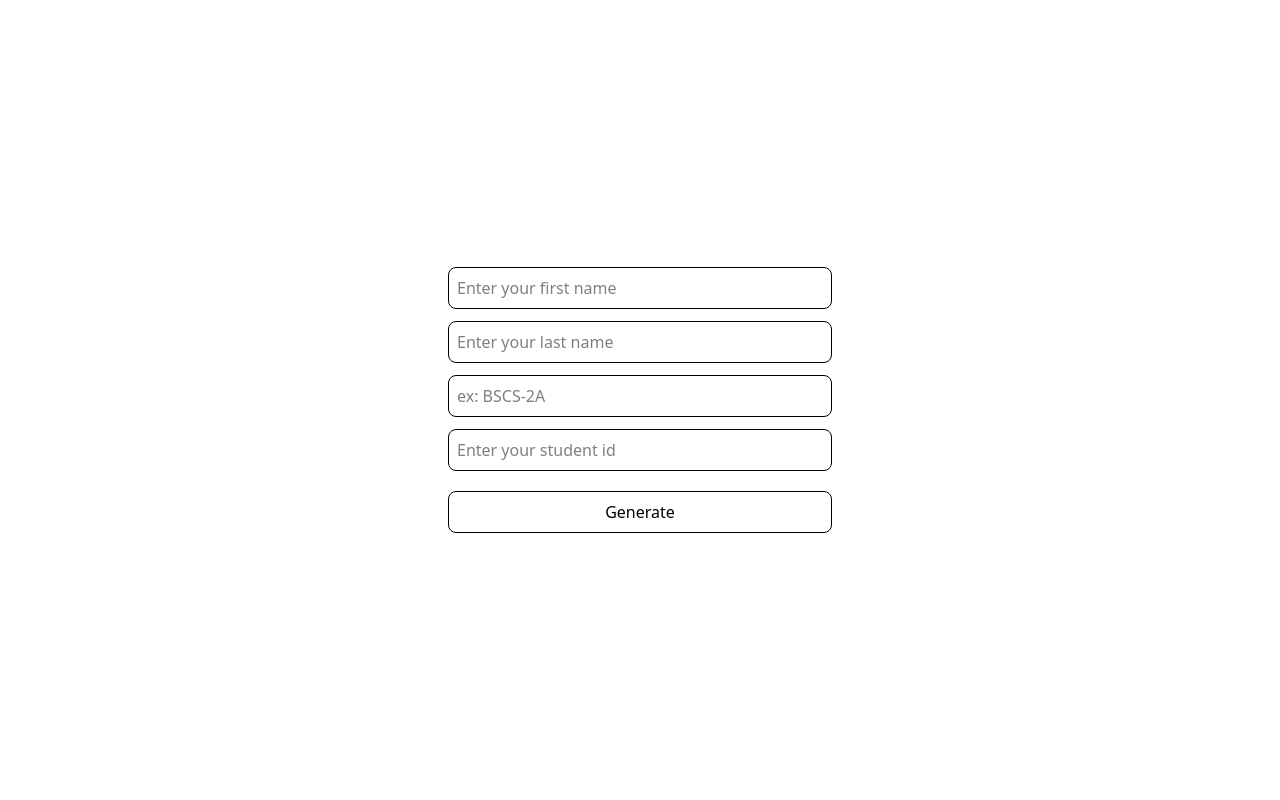
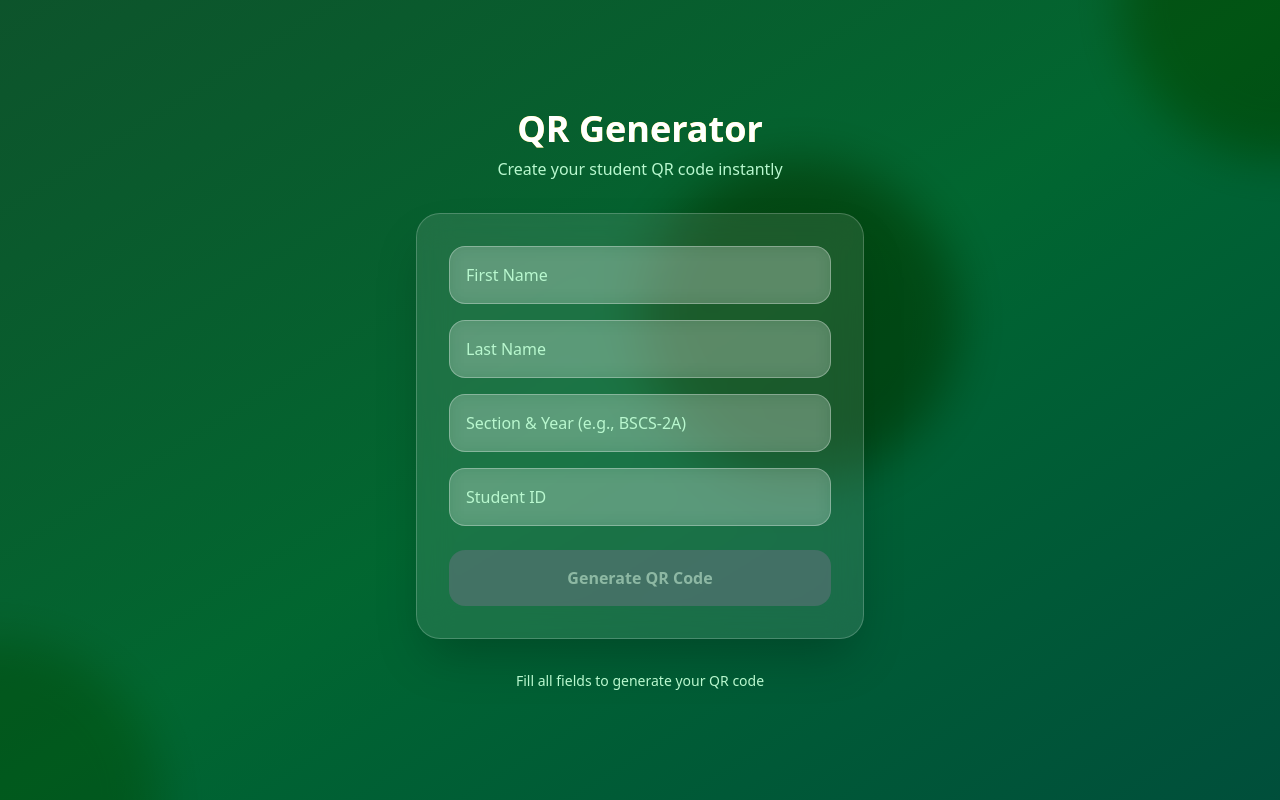
Before and after one commit to Cedrilicity/Student-QR-Generator, a React (Vite) app: page / in a window 1280 px wide. Built offline with nearby package versions, Linux system fonts and the light colour scheme.

Commit message:
added design&animation NCF color palette

```diff
--- a/src/App.tsx
+++ b/src/App.tsx
@@ -1,5 +1,4 @@
 import QRCode from "qrcode";
-
 import React, { useState } from "react";
 
 function App() {
@@ -10,6 +9,8 @@ function App() {
     student_id: "",
   });
   const [qrCode, setQrCode] = useState<string | null>(null);
+  const [isGenerating, setIsGenerating] = useState(false);
+  const [showSuccess, setShowSuccess] = useState(false);
 
   const handleInputChange = (e: React.ChangeEvent<HTMLInputElement>) => {
     const { id, value } = e.target;
@@ -17,16 +18,33 @@ function App() {
   };
 
   const handleGenerate = async () => {
+    setIsGenerating(true);
+    setShowSuccess(false);
+
     const data = `{
       "first_name": "${form.fname}",
       "last_name": "${form.lname}",
       "section_year": "${form.section_year}",
       "student_id": "${form.student_id}"
     }`;
+
     try {
-      const url = await QRCode.toDataURL(data);
+
+      await new Promise(resolve => setTimeout(resolve, 800));
+
+      const url = await QRCode.toDataURL(data, {
+        width: 300,
+        margin: 2,
+        color: {
+          dark: '#064e3b',
+          light: '#ffffff'
+        }
+      });
+
       setQrCode(url);
-      // Auto-download the QR code image
+      setShowSuccess(true);
+
+
       const link = document.createElement("a");
       link.href = url;
       link.download = `qr_code_${form.fname || "student"}.png`;
@@ -35,61 +53,144 @@ function App() {
       document.body.removeChild(link);
     } catch (err) {
       alert("Failed to generate QR code");
+    } finally {
+      setIsGenerating(false);
     }
   };
 
+  const isFormValid = form.fname && form.lname && form.section_year && form.student_id;
+
   return (
-  <div className="flex items-center justify-center min-h-screen">
-    <div className="flex flex-col space-y-3 w-full max-w-sm">
+    <div className="min-h-screen bg-gradient-to-br from-green-900 via-green-800 to-emerald-900 flex items-center justify-center p-4">
+      <div className="absolute inset-0 overflow-hidden">
+        <div className="absolute -top-40 -right-40 w-80 h-80 bg-yellow-500 rounded-full mix-blend-multiply filter blur-xl opacity-70 animate-pulse"></div>
+        <div className="absolute -bottom-40 -left-40 w-80 h-80 bg-green-500 rounded-full mix-blend-multiply filter blur-xl opacity-70 animate-pulse" style={{animationDelay: '2s'}}></div>
+        <div className="absolute top-40 left-1/2 w-80 h-80 bg-yellow-600 rounded-full mix-blend-multiply filter blur-xl opacity-70 animate-pulse" style={{animationDelay: '4s'}}></div>
+      </div>
+
+      <div className="relative z-10 w-full max-w-md">
+        <div className="text-center mb-8 animate-fade-in">
+          <h1 className="text-4xl font-bold text-white mb-2 bg-gradient-to-r from-yellow-400 to-yellow-300 bg-clip-text text-transparent">
+            QR Generator
+          </h1>
+          <p className="text-green-200">Create your student QR code instantly</p>
+        </div>
+
+        <div className="backdrop-blur-lg bg-white/10 rounded-3xl p-8 border border-white/20 shadow-2xl animate-slide-up">
+          <div className="space-y-6">
+            <div className="space-y-4">
+              <div className="relative group">
                 <input
                   type="text"
-        className="w-full p-2 rounded-lg border border-black text-black focus:ring-2 focus:ring-gray-500"
+                  className="w-full p-4 rounded-2xl bg-white/20 backdrop-blur-sm border border-white/30 text-white placeholder-green-200 focus:outline-none focus:ring-2 focus:ring-yellow-400 focus:border-transparent transition-all duration-300 hover:bg-white/25"
                   id="fname"
-        placeholder="Enter your first name"
+                  placeholder="First Name"
                   value={form.fname}
                   onChange={handleInputChange}
                 />
+                <div className="absolute inset-0 rounded-2xl bg-gradient-to-r from-yellow-400/20 to-green-400/20 opacity-0 group-hover:opacity-100 transition-opacity duration-300 pointer-events-none"></div>
+              </div>
 
+              <div className="relative group">
                 <input
                   type="text"
-        className="w-full p-2 rounded-lg border border-black text-black focus:ring-2 focus:ring-gray-500"
+                  className="w-full p-4 rounded-2xl bg-white/20 backdrop-blur-sm border border-white/30 text-white placeholder-green-200 focus:outline-none focus:ring-2 focus:ring-yellow-400 focus:border-transparent transition-all duration-300 hover:bg-white/25"
                   id="lname"
-        placeholder="Enter your last name"
+                  placeholder="Last Name"
                   value={form.lname}
                   onChange={handleInputChange}
                 />
+                <div className="absolute inset-0 rounded-2xl bg-gradient-to-r from-yellow-400/20 to-green-400/20 opacity-0 group-hover:opacity-100 transition-opacity duration-300 pointer-events-none"></div>
+              </div>
 
+              <div className="relative group">
                 <input
                   type="text"
                   id="section_year"
-        className="w-full p-2 rounded-lg border border-black text-black focus:ring-2 focus:ring-gray-500"
-        placeholder="ex: BSCS-2A"
+                  className="w-full p-4 rounded-2xl bg-white/20 backdrop-blur-sm border border-white/30 text-white placeholder-green-200 focus:outline-none focus:ring-2 focus:ring-yellow-400 focus:border-transparent transition-all duration-300 hover:bg-white/25"
+                  placeholder="Section & Year (e.g., BSCS-2A)"
                   value={form.section_year}
                   onChange={handleInputChange}
                 />
+                <div className="absolute inset-0 rounded-2xl bg-gradient-to-r from-yellow-400/20 to-green-400/20 opacity-0 group-hover:opacity-100 transition-opacity duration-300 pointer-events-none"></div>
+              </div>
 
+              <div className="relative group">
                 <input
                   type="text"
-        className="w-full p-2 rounded-lg border border-black text-black focus:ring-2 focus:ring-gray-500"
+                  className="w-full p-4 rounded-2xl bg-white/20 backdrop-blur-sm border border-white/30 text-white placeholder-green-200 focus:outline-none focus:ring-2 focus:ring-yellow-400 focus:border-transparent transition-all duration-300 hover:bg-white/25"
                   id="student_id"
-        placeholder="Enter your student id"
+                  placeholder="Student ID"
                   value={form.student_id}
                   onChange={handleInputChange}
                 />
+                <div className="absolute inset-0 rounded-2xl bg-gradient-to-r from-yellow-400/20 to-green-400/20 opacity-0 group-hover:opacity-100 transition-opacity duration-300 pointer-events-none"></div>
+              </div>
+            </div>
+
 
             <button
-        className="mt-2 px-4 py-2 rounded-lg border border-black text-black hover:bg-gray-100"
-        id="generate-btn"
+              className={`w-full p-4 rounded-2xl font-semibold text-white transition-all duration-300 transform relative overflow-hidden ${
+                isFormValid && !isGenerating
+                  ? 'bg-gradient-to-r from-green-600 to-emerald-600 hover:from-green-700 hover:to-emerald-700 hover:scale-105 hover:shadow-xl shadow-lg'
+                  : 'bg-gray-500 cursor-not-allowed opacity-50'
+              }`}
               onClick={handleGenerate}
+              disabled={!isFormValid || isGenerating}
             >
-        Generate
+              <span className={`transition-opacity duration-300 ${isGenerating ? 'opacity-0' : 'opacity-100'}`}>
+                Generate QR Code
+              </span>
+
+
+              {isGenerating && (
+                <div className="absolute inset-0 flex items-center justify-center">
+                  <div className="flex space-x-1">
+                    <div className="w-2 h-2 bg-white rounded-full animate-bounce"></div>
+                    <div className="w-2 h-2 bg-white rounded-full animate-bounce" style={{animationDelay: '0.1s'}}></div>
+                    <div className="w-2 h-2 bg-white rounded-full animate-bounce" style={{animationDelay: '0.2s'}}></div>
+                  </div>
+                </div>
+              )}
+
+
+              {isFormValid && !isGenerating && (
+                <div className="absolute inset-0 bg-gradient-to-r from-transparent via-yellow-300/30 to-transparent -translate-x-full hover:translate-x-full transition-transform duration-700"></div>
+              )}
             </button>
 
-      {qrCode && (
-        <div className="mt-6 flex justify-center">
-          <img src={qrCode} alt="QR Code" />
+
+            {showSuccess && (
+              <div className="text-center animate-bounce-in">
+                <div className="inline-flex items-center space-x-2 bg-green-500/20 backdrop-blur-sm border border-yellow-400/30 rounded-full px-4 py-2 text-yellow-300">
+                  <div className="w-2 h-2 bg-yellow-400 rounded-full animate-pulse"></div>
+                  <span>QR Code generated & downloaded!</span>
+                </div>
               </div>
             )}
+
+
+            {qrCode && (
+              <div className="flex justify-center animate-zoom-in">
+                <div className="relative group">
+                  <div className="absolute -inset-1 bg-gradient-to-r from-yellow-400 to-green-400 rounded-3xl blur opacity-75 group-hover:opacity-100 transition duration-300"></div>
+                  <div className="relative bg-white rounded-3xl p-6 hover:scale-105 transition-transform duration-300">
+                    <img
+                      src={qrCode}
+                      alt="QR Code"
+                      className="w-full h-auto rounded-2xl shadow-lg"
+                    />
+                  </div>
+                </div>
+              </div>
+            )}
+          </div>
+        </div>
+
+
+        <div className="text-center mt-8 text-green-200 text-sm animate-fade-in-delayed">
+          Fill all fields to generate your QR code
+        </div>
       </div>
        </div>
   );
--- a/src/index.css
+++ b/src/index.css
@@ -1 +1,42 @@
 @import "tailwindcss";
+
+@keyframes fade-in {
+    from { opacity: 0; transform: translateY(-20px); }
+    to { opacity: 1; transform: translateY(0); }
+}
+
+@keyframes slide-up {
+    from { opacity: 0; transform: translateY(30px); }
+    to { opacity: 1; transform: translateY(0); }
+}
+
+@keyframes zoom-in {
+    from { opacity: 0; transform: scale(0.8); }
+    to { opacity: 1; transform: scale(1); }
+}
+
+@keyframes bounce-in {
+    0% { opacity: 0; transform: translateY(-10px) scale(0.9); }
+    50% { opacity: 1; transform: translateY(-5px) scale(1.05); }
+    100% { opacity: 1; transform: translateY(0) scale(1); }
+}
+
+.animate-fade-in {
+    animation: fade-in 0.6s ease-out;
+}
+
+.animate-fade-in-delayed {
+    animation: fade-in 0.6s ease-out 0.3s both;
+}
+
+.animate-slide-up {
+    animation: slide-up 0.8s ease-out 0.2s both;
+}
+
+.animate-zoom-in {
+    animation: zoom-in 0.6s ease-out;
+}
+
+.animate-bounce-in {
+    animation: bounce-in 0.5s ease-out;
+}
```
Lines whose indentation alone changed are shown as unchanged.
